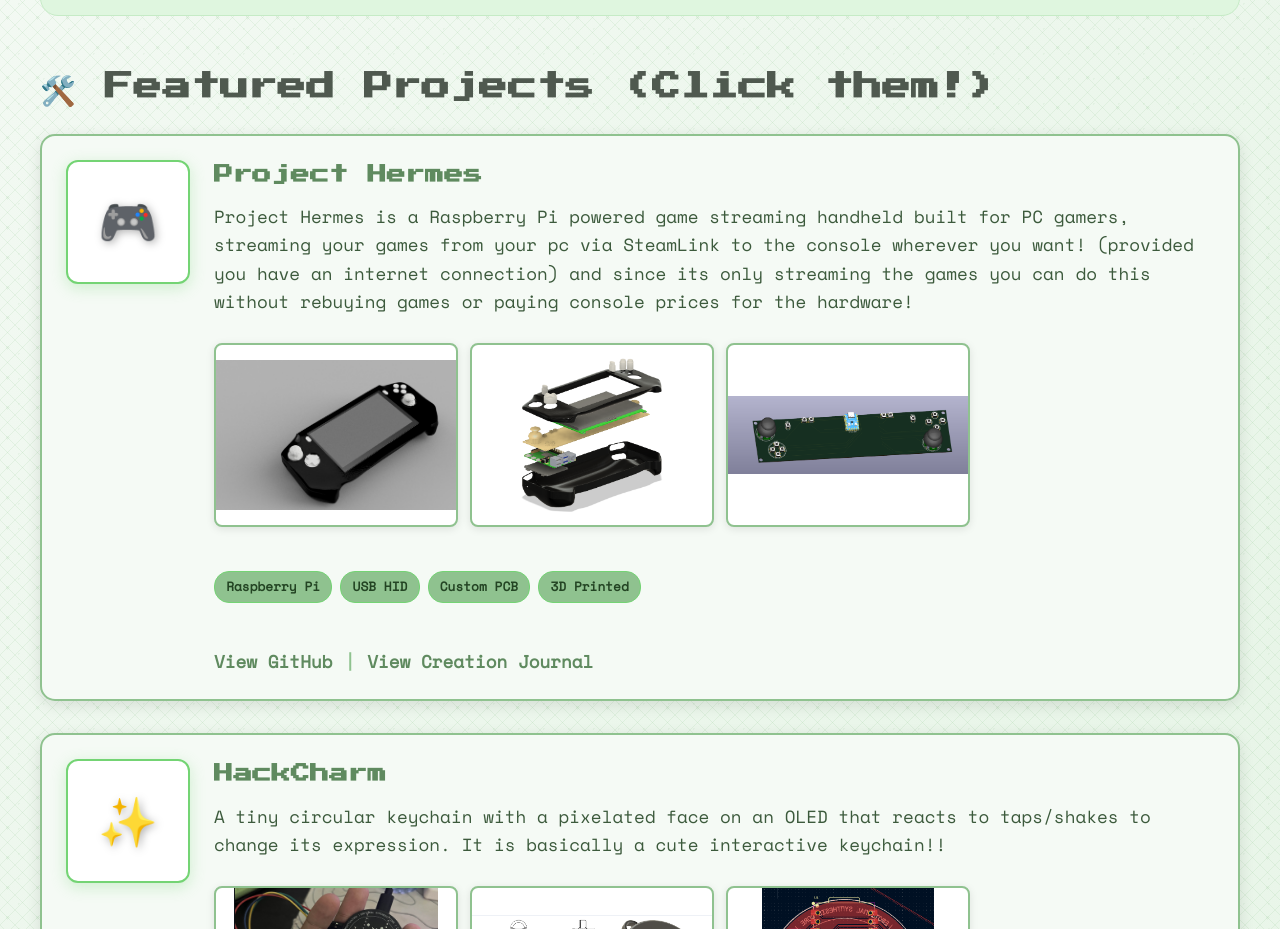
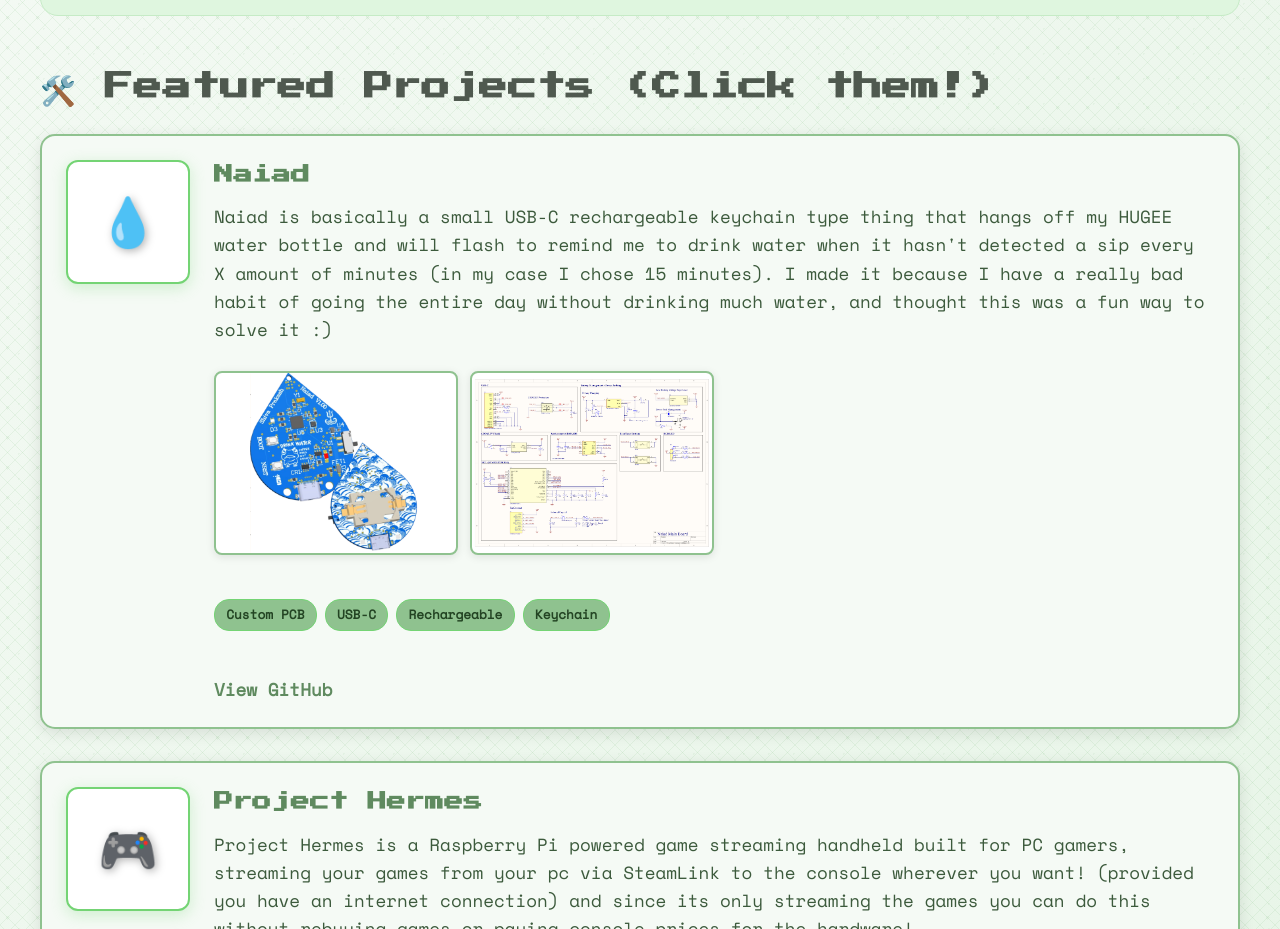
Before and after one commit to shiva233/shiva233.github.io, a plain HTML site: page index.html in a window 1280 px wide. Shown: the part 440-1369 px from the top of the page. Drawn offline with nearby package versions, Linux system fonts and the light colour scheme.

Commit message:
Updated Projects + Resume

```diff
--- a/index.html
+++ b/index.html
@@ -24,6 +24,32 @@
 
     <section class="featured-projects">
       <h2>🛠️ Featured Projects (Click them!)</h2>
+      <div class="project"
+           data-title="💧 Naiad"
+           data-github-user="shiva233"
+           data-github-repo="Naiad"
+           data-links='<a href="https://github.com/shiva233/Naiad" target="_blank">View GitHub</a>'>
+        <div class="project-image">
+          <span class="project-emoji">💧</span>
+        </div>
+        <div class="project-content">
+          <h3>Naiad</h3>
+          <p>Naiad is basically a small USB-C rechargeable keychain type thing that hangs off my HUGEE water bottle and will flash to remind me to drink water when it hasn't detected a sip every X amount of minutes (in my case I chose 15 minutes). I made it because I have a really bad habit of going the entire day without drinking much water, and thought this was a fun way to solve it :)</p>
+          <div class="project-gallery">
+            <img src="Images/Naiad/Naiad_PCB.png" alt="Naiad PCB" class="gallery-thumb">
+            <img src="Images/Naiad/Naiad_Schematic.png" alt="Naiad Schematic" class="gallery-thumb">
+          </div>
+          <div class="tech-stack">
+            <span class="tech-tag">Custom PCB</span>
+            <span class="tech-tag">USB-C</span>
+            <span class="tech-tag">Rechargeable</span>
+            <span class="tech-tag">Keychain</span>
+          </div>
+          <div class="project-links">
+            <a href="https://github.com/shiva233/Naiad" target="_blank">View GitHub</a>
+          </div>
+        </div>
+      </div>
       <div class="project"
            data-title="🎮 Project Hermes"
            data-github-user="shiva233"
```
Also changed, not shown: Images/Naiad/Naiad_PCB.png (added), Images/Naiad/Naiad_Schematic.png (added).
